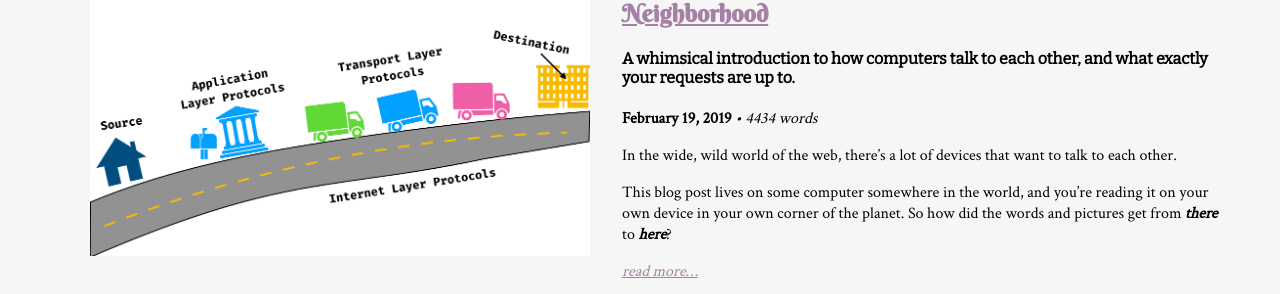
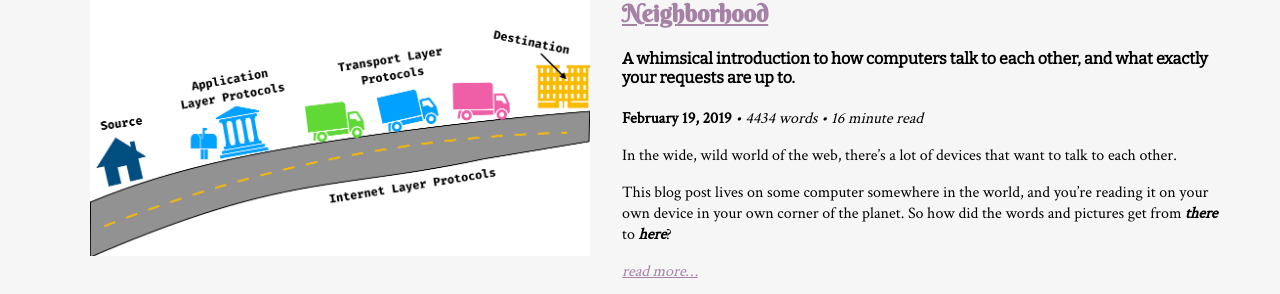
Before and after one commit to mchat/mchat.github.io, a Jekyll site: the page built from blog/index.md, in a window 1280 px wide, cut to the strip 315-609 px from the top of the page. Built offline with Jekyll 4.4.1, drawn with Linux system fonts in a browser that asks for light colours; nearby versions of some CDN libraries; some of the changed text lies outside the part shown.

```diff
--- a/_layouts/post.html
+++ b/_layouts/post.html
@@ -3,6 +3,7 @@
 ---
 
 {% capture words %}{{ content | number_of_words }}{% endcapture %}
+{% capture minutes %}{{ words | divided_by: 275 }}{% endcapture %}
 
 <div class="readable">
   <h1>{{ page.title }}</h1>
@@ -12,6 +13,8 @@
     {{ page.date | date: '%B %d, %Y'  }}
 
     &#8226; {{ words }} words
+    &#8226; {{ minutes }} minute read
+
 
     {% if page.medium %}
       &#8226; Read on <a href="{{ page.medium }}">Medium</a>
--- a/blog/index.md
+++ b/blog/index.md
@@ -14,6 +14,7 @@
 
 {% for post in site.posts %}
   {% capture words %}{{ post.content | number_of_words }}{% endcapture %}
+  {% capture minutes %}{{ words | divided_by: 275 }}{% endcapture %}
 
   <div class="content__section">
     <div class="content__section__media">
@@ -26,7 +27,7 @@
 ## [{{ post.title }}]({{ post.url }})
 #### {{ post.description }}
 __{{ post.date | date: '%B %d, %Y'  }}__
-_&#8226; {{ words }} words_
+_&#8226; {{ words }} words &#8226; {{ minutes }} minute read_
 
 {{ post.excerpt }}
 _[read more...]({{ post.url }})_
```
